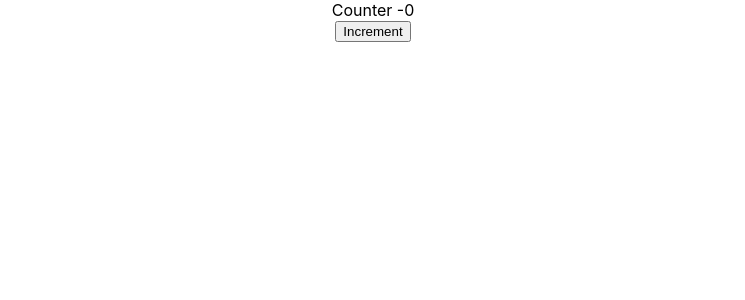
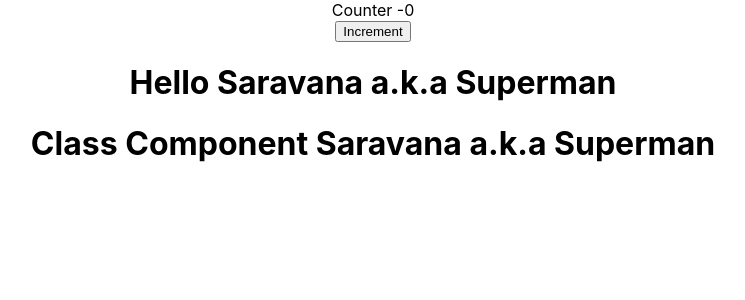
Before and after one commit to vigneshmagudeeswaran/codeevaluation, a React (Create React App) app: page / in a window 1280 px wide. Shown: the top 300 px of the page, without its empty margins (267-1012 px from the left). Built offline with nearby package versions, Linux system fonts and the light colour scheme.

Commit message:
destructuringprops

```diff
--- a/src/App.js
+++ b/src/App.js
@@ -9,17 +9,16 @@ import Counter from "./components/Counter";
 function App() {
   return (
     <div className="App">
-      <Counter />
-      {/* <Greet name="Saravana" heroName="Superman">
-        <p>This is children</p>
-      </Greet>
-      <Greet name="Clark" heroName="Wonder Women">
+      <Counter></Counter>
+      <Greet name="Saravana" heroName="Superman">
+    </Greet>
+
+      {/* <Greet name="Clark" heroName="Wonder Women">
         <button>Action</button>
       </Greet>
-      <Greet name="Diana"></Greet>
-      <Welcome />
+      <Greet name="Diana"></Greet> */}
       <Welcome name="Saravana" heroName="Superman" />
-      <Welcome name="Clark" heroName="Wonder Women" />
+      {/* <Welcome name="Clark" heroName="Wonder Women" />
       <Hello name="Diana" /> */}
       {/* <Message /> */}
     </div>
--- a/src/components/Counter.js
+++ b/src/components/Counter.js
@@ -19,7 +19,7 @@ class Counter extends Component {
     //   }
     // );
     this.setState((prevState) => ({
-      count: prevState.count + 1,
+      count: prevState.count + 1
     }));
     console.log(this.state.count);
   }
--- a/src/components/Greet.js
+++ b/src/components/Greet.js
@@ -4,15 +4,13 @@ import React from "react";
 //     return <h1> Hello Vishwas </h1>
 // }
 
-const Greet = (props) => {
-  console.log(props);
+const Greet = ({ name, heroName }) => {
   return (
     <div>
       <h1>
-          Hello {props.name} aka {props.heroName}
+        Hello {name} a.k.a {heroName}
       </h1>
-        {props.children}
     </div>
   );
-}
+};
 export default Greet;
--- a/src/components/Welcome.js
+++ b/src/components/Welcome.js
@@ -2,7 +2,9 @@ import React, { Component } from 'react'
 
 class Welcome extends Component {
     render() {
-        return <h1>Class Component {this.props.name} a.k.a {this.props.heroName}</h1>
+        const { name, heroName } = this.props
+        //const {state1,state2} = this.state
+        return <h1>Class Component {name} a.k.a {heroName}</h1>
     }
 }
 
```
Lines whose indentation alone changed are shown as unchanged.
